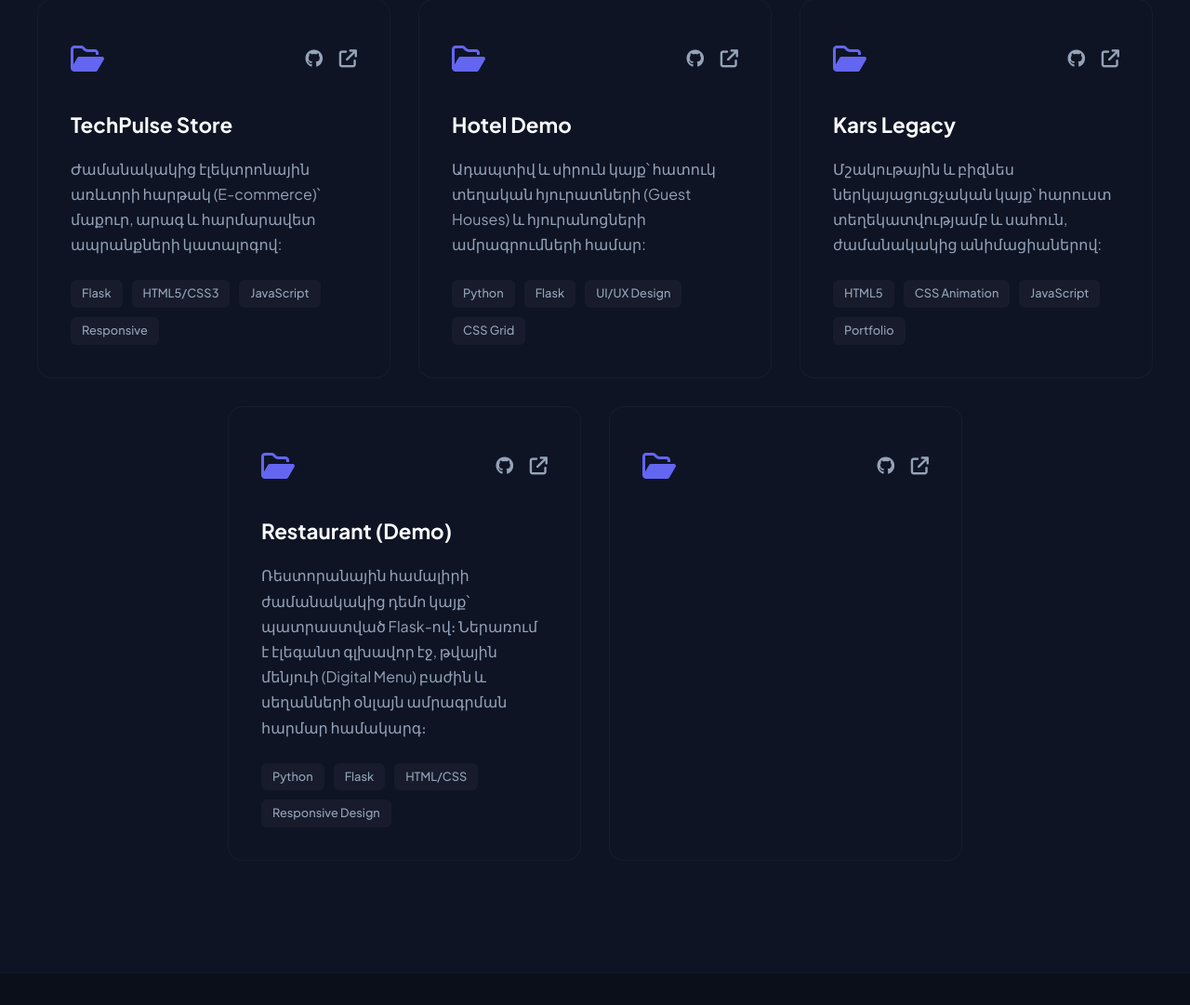
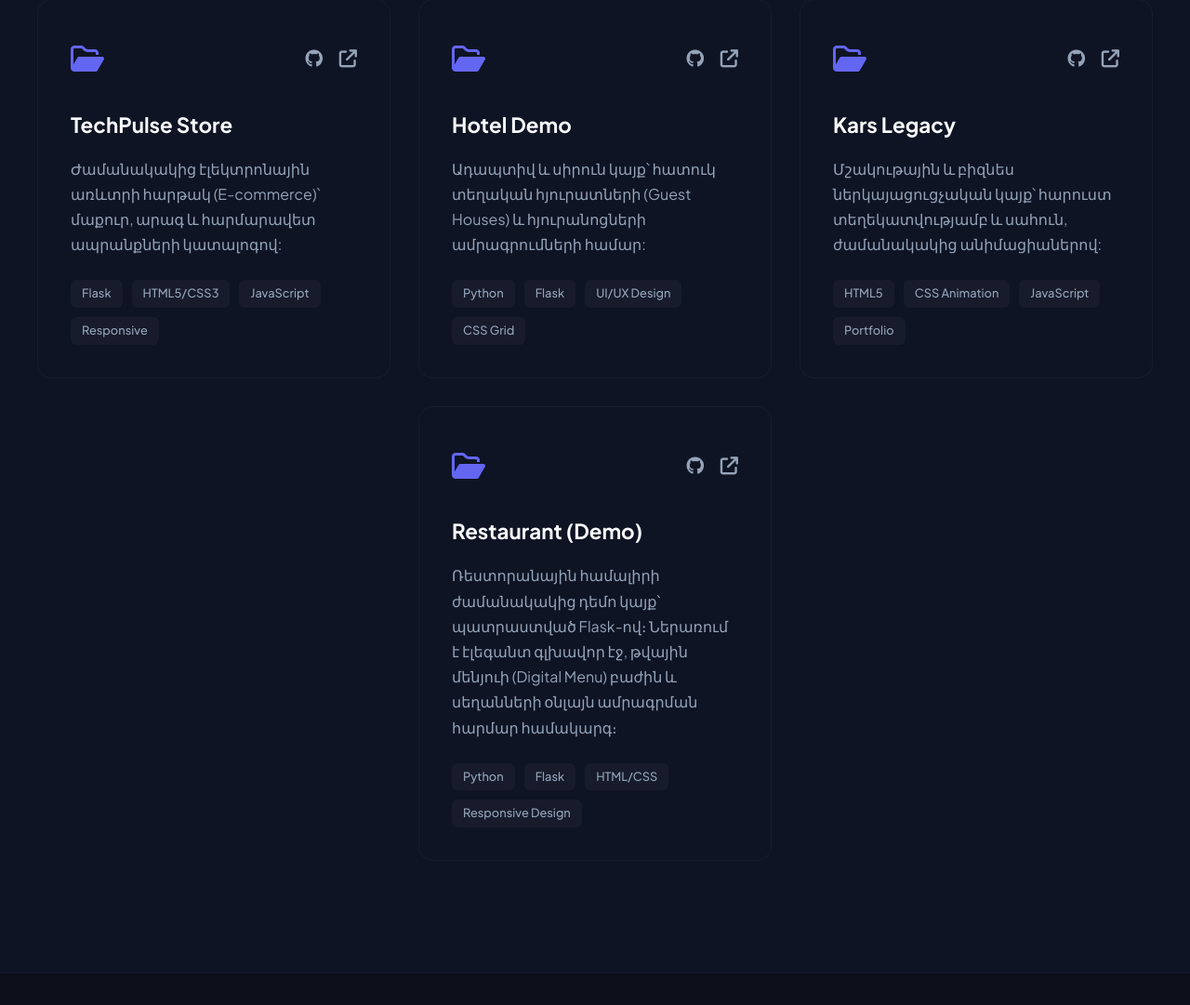
Before and after one commit to mezhlumyangarik-hue/portfolio, a Flask app: page / in a window 1280 px wide. Shown: the part 2367-3448 px from the top of the page at 93% size. Run offline with Flask 3, Linux system fonts and the light colour scheme.

Commit message:
Update index.html

```diff
--- a/templates/index.html
+++ b/templates/index.html
@@ -109,17 +109,7 @@
             </div>
             {% endfor %}
 
-            <div class="project-card">
-                <div>
-                    <div class="project-header">
-                        <div class="folder-icon"><i class="fa-regular fa-folder-open"></i></div>
-                        <div class="card-links">
-                            <a href="https://github.com/mezhlumyangarik-hue/restaurant-demo" target="_blank"><i class="fa-brands fa-github"></i></a>
-                            <a href="https://restaurant-demo-tb6k.onrender.com/" target="_blank"><i class="fa-solid fa-arrow-up-right-from-square"></i></a>
-                        </div>
-                    </div>
 
-            </div>
 
         </div>
     </section>
```
